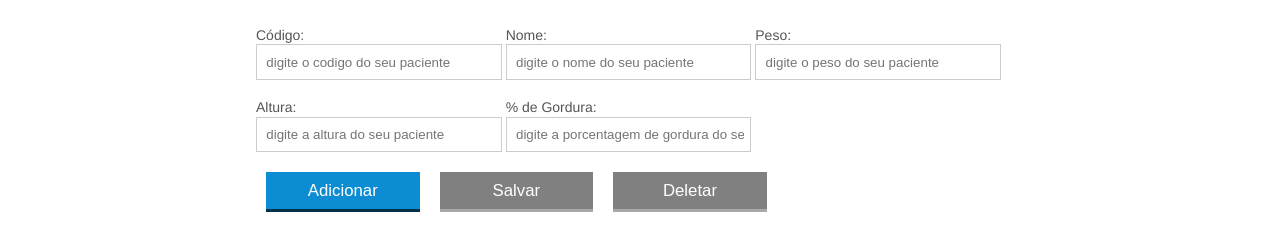
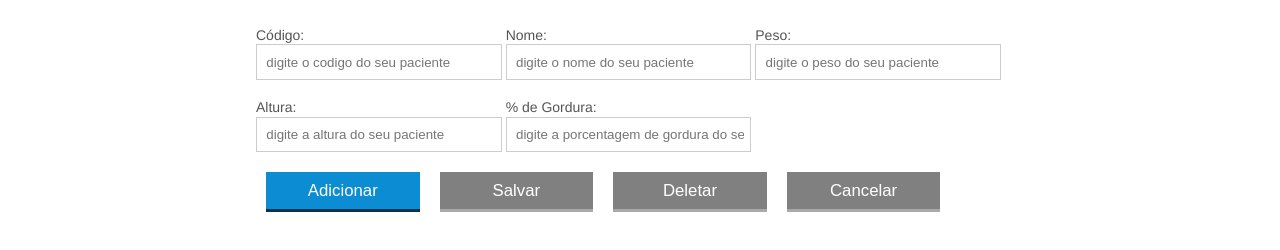
Before and after one commit to mateus-cirino/introducao-javascript, a plain HTML site: page index.html in a window 1280 px wide. Shown: the part 438-688 px from the top of the page. Drawn offline with Linux system fonts and the light colour scheme.

Commit message:
criacao do botao cancelar operacao

```diff
--- a/index.html
+++ b/index.html
@@ -110,6 +110,7 @@
 					<button id="adicionar-paciente" class="botao bto-principal">Adicionar</button>
 					<button id="salvar-paciente" class="botao bto-salvar" disabled>Salvar</button>
 					<button id="deletar-paciente" class="botao bto-deletar" disabled>Deletar</button>
+					<button id="cancelar-operacao" class="botao bto-cancelar" disabled>Cancelar</button>
 				</div>
 			</form>
 		</section>
```
